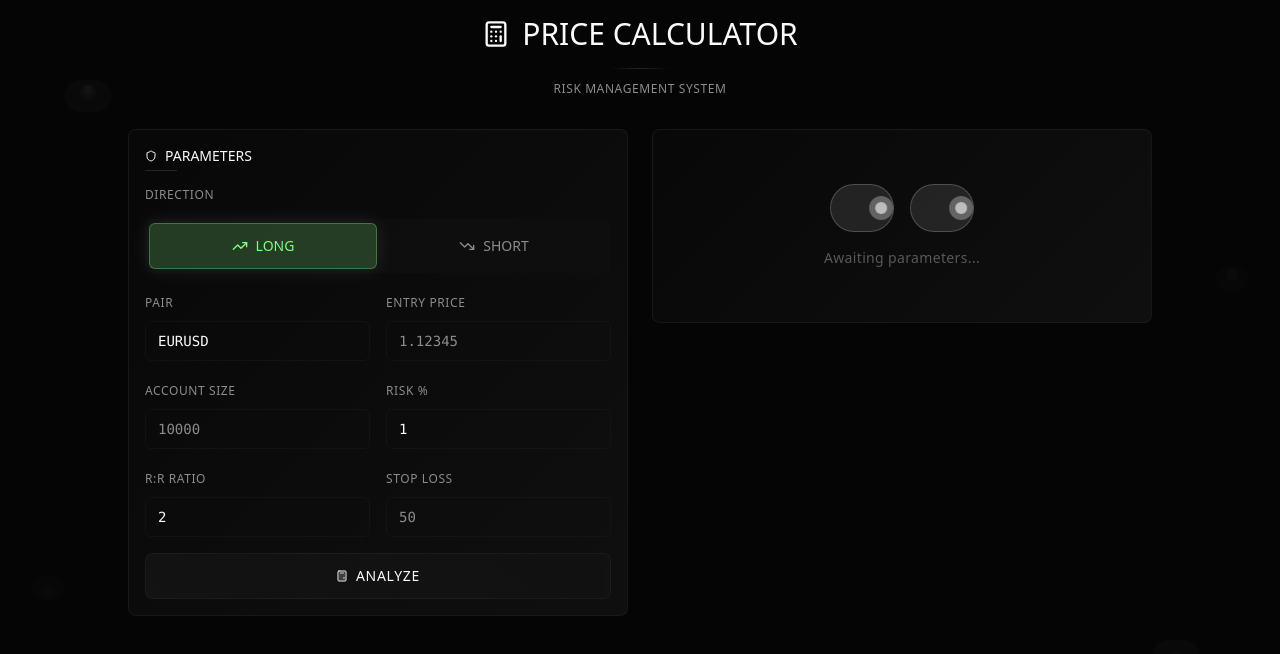
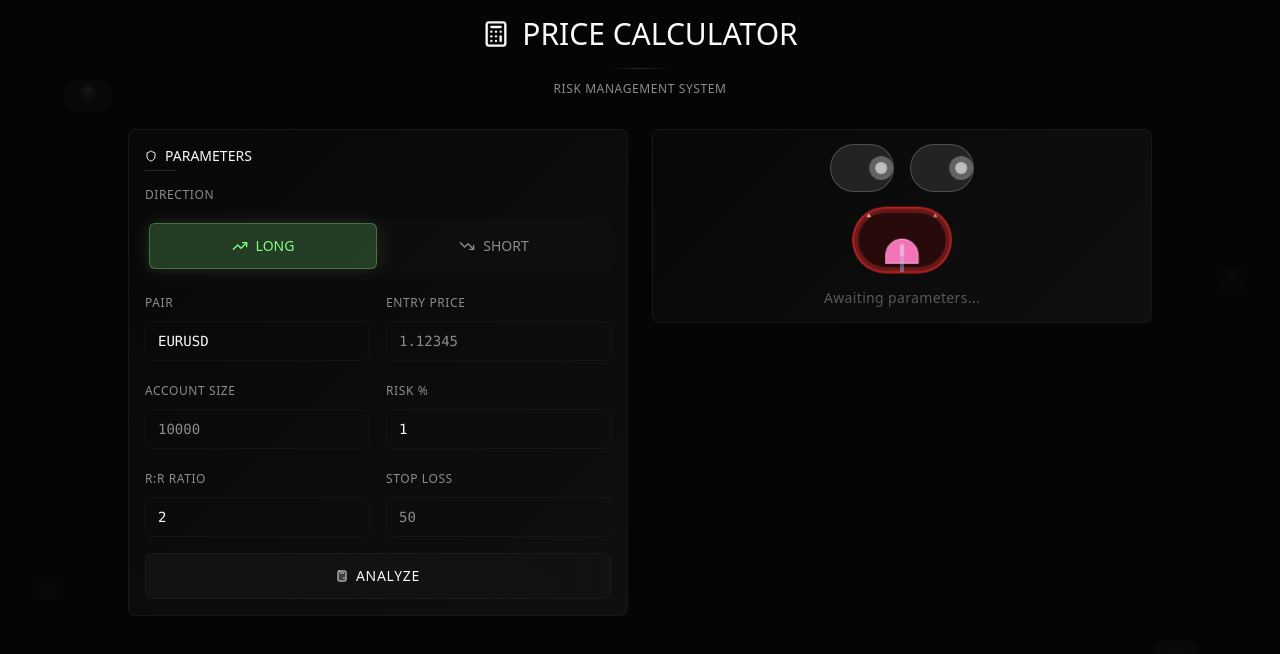
Before and after one commit to adamoas123/chart-trade-assistant, a React (Vite) app: page / in a window 1280 px wide. Shown: the top 654 px of the page. Built offline with nearby package versions, Linux system fonts and the light colour scheme.

Commit message:
Add animated hungry mouth
Add an animated mouth with sharp teeth and a tongue, with animated colors, to make it look hungry.

```diff
--- a/src/components/PriceCalculator.tsx
+++ b/src/components/PriceCalculator.tsx
@@ -689,6 +689,33 @@ const PriceCalculator = () => {
                           </div>
                         </div>
                       </div>
+
+                      {/* Hungry Mouth with Sharp Teeth and Tongue */}
+                      <div className="relative w-24 h-16 mx-auto mb-4">
+                        {/* Mouth opening */}
+                        <div className="absolute inset-0 bg-red-900/80 rounded-full border-2 border-red-700/60 animate-[mouth-hungry_1.5s_ease-in-out_infinite] overflow-hidden">
+                          {/* Inner mouth darkness */}
+                          <div className="absolute inset-1 bg-black/60 rounded-full"></div>
+
+                          {/* Animated Tongue */}
+                          <div className="absolute bottom-2 left-1/2 transform -translate-x-1/2 w-8 h-6 bg-pink-400 rounded-t-full animate-[tongue-wiggle_1s_ease-in-out_infinite] border border-pink-300">
+                            <div className="absolute top-1 left-1/2 transform -translate-x-1/2 w-1 h-3 bg-pink-300 rounded-full"></div>
+                          </div>
+
+                          {/* Sharp Teeth */}
+                          <div className="absolute top-1 left-3 w-0 h-0 border-l-2 border-r-2 border-b-4 border-transparent border-b-white animate-pulse"></div>
+                          <div className="absolute top-1 left-1/2 transform -translate-x-1/2 w-0 h-0 border-l-2 border-r-2 border-b-5 border-transparent border-b-white animate-pulse" style={{ animationDelay: '0.2s' }}></div>
+                          <div className="absolute top-1 right-3 w-0 h-0 border-l-2 border-r-2 border-b-4 border-transparent border-b-white animate-pulse" style={{ animationDelay: '0.4s' }}></div>
+
+                          {/* Bottom teeth */}
+                          <div className="absolute bottom-1 left-4 w-0 h-0 border-l-1 border-r-1 border-t-3 border-transparent border-t-white/90"></div>
+                          <div className="absolute bottom-1 right-4 w-0 h-0 border-l-1 border-r-1 border-t-3 border-transparent border-t-white/90"></div>
+                        </div>
+
+                        {/* Drool animation */}
+                        <div className="absolute bottom-0 left-1/2 transform -translate-x-1/2 w-1 h-8 bg-gradient-to-b from-transparent via-blue-200/40 to-blue-300/60 rounded-full animate-[drool-drop_2s_ease-in-out_infinite]"></div>
+                      </div>
+
                       <p className="font-light tracking-wide text-sm opacity-60">Awaiting parameters...</p>
                     </div>
                   </div>
--- a/tailwind.config.ts
+++ b/tailwind.config.ts
@@ -113,6 +113,45 @@ export default {
 						transform: 'translateX(30%) translateY(-50%)'
 					}
 				},
+				'mouth-hungry': {
+					'0%, 100%': {
+						transform: 'scaleY(0.8) scaleX(1.0)',
+						borderColor: 'rgba(127, 29, 29, 0.6)'
+					},
+					'50%': {
+						transform: 'scaleY(1.1) scaleX(1.05)',
+						borderColor: 'rgba(220, 38, 38, 0.8)'
+					}
+				},
+				'tongue-wiggle': {
+					'0%, 100%': {
+						transform: 'translateX(-50%) translateY(0) rotate(-2deg)'
+					},
+					'33%': {
+						transform: 'translateX(-50%) translateY(2px) rotate(1deg)'
+					},
+					'66%': {
+						transform: 'translateX(-50%) translateY(-1px) rotate(-1deg)'
+					}
+				},
+				'drool-drop': {
+					'0%': {
+						opacity: '0',
+						transform: 'translateX(-50%) scaleY(0)'
+					},
+					'30%': {
+						opacity: '0.6',
+						transform: 'translateX(-50%) scaleY(0.5)'
+					},
+					'70%': {
+						opacity: '0.8',
+						transform: 'translateX(-50%) scaleY(1)'
+					},
+					'100%': {
+						opacity: '0',
+						transform: 'translateX(-50%) scaleY(1.2) translateY(10px)'
+					}
+				},
 				'accordion-down': {
 					from: {
 						height: '0'
@@ -132,6 +171,9 @@ export default {
 			},
 			animation: {
 				'slide-left-right': 'slide-left-right 2s ease-in-out infinite',
+				'mouth-hungry': 'mouth-hungry 1.5s ease-in-out infinite',
+				'tongue-wiggle': 'tongue-wiggle 1s ease-in-out infinite',
+				'drool-drop': 'drool-drop 2s ease-in-out infinite',
 				'accordion-down': 'accordion-down 0.2s ease-out',
 				'accordion-up': 'accordion-up 0.2s ease-out'
 			}
```
